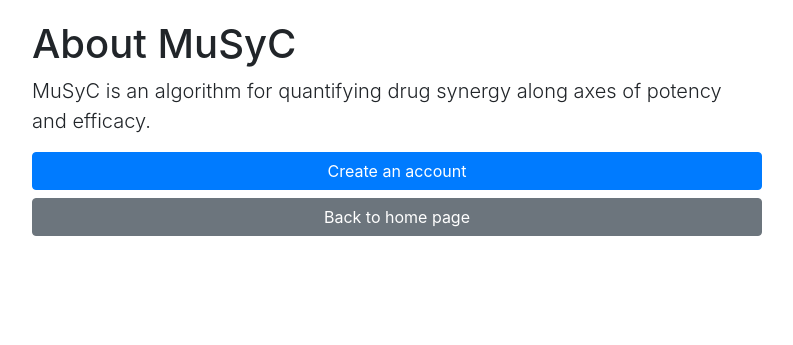
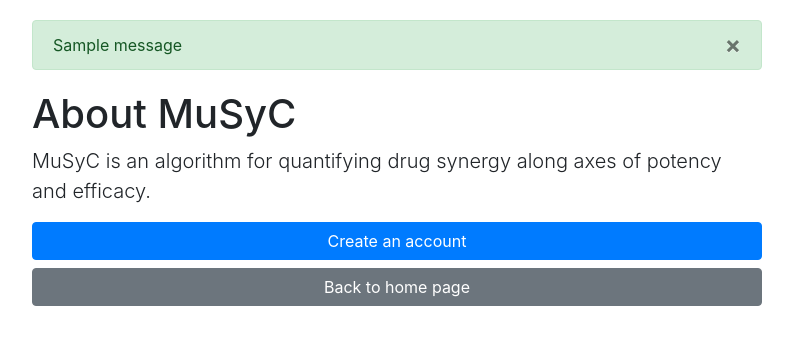
Before and after one commit to mondel9/musyc-web, a Django app: template musycweb/templates/about.html in a window 1280 px wide. Shown: the part 56-401 px from the top of the page, without its empty margins (243-1036 px from the left). Run offline with Django 3.2, Linux system fonts and the light colour scheme; the template is opened without the code that fills it: most values are stand-ins (such as "Sample title", 1, 10 or a date in 2020); one stand-in notice (Sample message) is shown; some libraries are stand-ins or nearby versions.

Commit message:
Show Django messages at top of pages

```diff
--- a/musycweb/templates/base.html
+++ b/musycweb/templates/base.html
@@ -40,6 +40,9 @@
       <div class="row">
         <div class="col"></div>
         <div class="col-lg-8">
+            {% for message in messages %}
+                <div class="alert alert-{% if 'error' in message.tags %}danger{% else %}{{ message.tags }}{% endif %} alert-dismissable" role="alert"{% if forloop.first %}style="margin-top:20px"{% endif %}><button type="button" class="close" data-dismiss="alert" aria-label="Close"><span aria-hidden="true">&times;</span></button>{{ message }}</div>
+            {% endfor %}
             <h1 class="page-header" style="margin-top:20px">{% block title %}{% endblock %}</h1>
             {% block content %}{% endblock %}
         </div>
```
